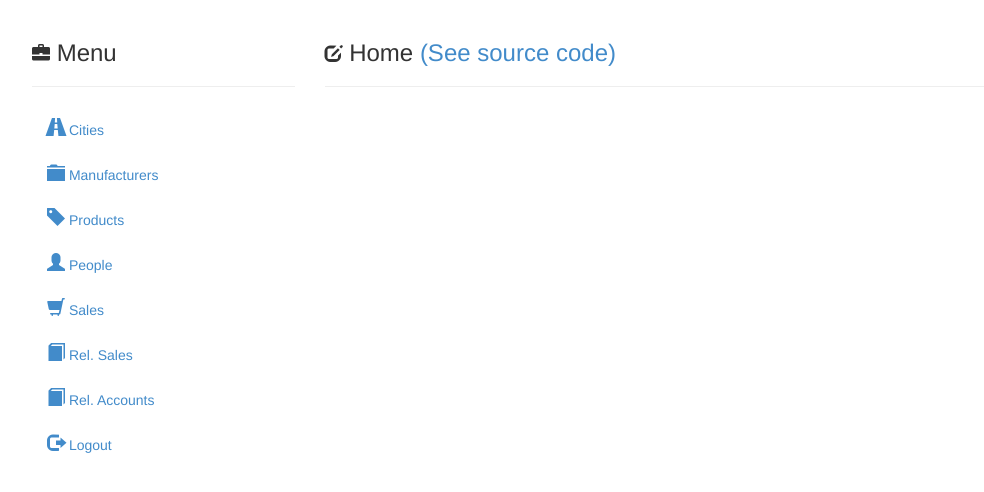
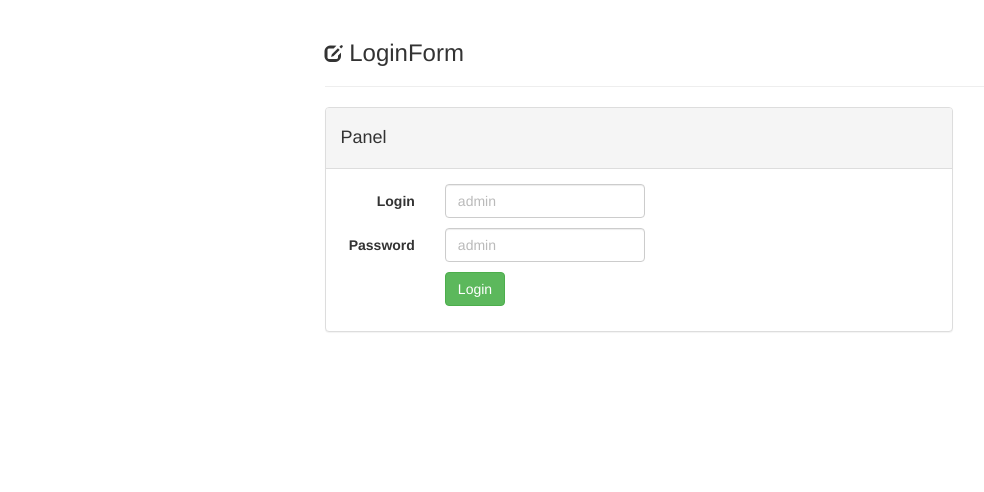
Before and after one commit to filipe1309/php-sales-control, a PHP site: page / in a window 1280 px wide. Shown: the part 51-543 px from the top of the page, without its empty margins (38-1022 px from the left). Run offline with PHP 8.4, Linux system fonts and the light colour scheme.

Commit message:
Add login page
Signed-off-by: filipe1309 <filipe1309@outlook.com>

```diff
--- /dev/null
+++ b/App/Control/LoginForm.php
@@ -0,0 +1,55 @@
+<?php
+// 7 Creating an app
+// 7.4 Program
+// 7.4.8 Login control
+// 7.4.8.1 Login form
+
+
+use Book\Control\Page;
+use Book\Control\Action;
+use Book\Widgets\Form\Form;
+use Book\Widgets\Form\Entry;
+use Book\Widgets\Form\Password;
+use Book\Widgets\Form\Button;
+use Book\Widgets\Wrapper\DatagridWrapper;
+use Book\Widgets\Wrapper\FormWrapper;
+use Book\Widgets\Container\Panel;
+use Book\Session\Session;
+
+class LoginForm extends Page {
+    private $form;
+
+    public function __construct() {
+        parent::__construct();
+
+        $this->form = new FormWrapper(new Form('form_login'));
+
+        $login = new Entry('login');
+        $password = new Password('password');
+
+        $login->placeholder = 'admin';
+        $password->placeholder = 'admin';
+
+        $this->form->addField('Login', $login, 200);
+        $this->form->addField('Password', $password, 200);
+        $this->form->addAction('Login', new Action([$this, 'onLogin']));
+
+        $panel = new Panel('Panel');
+        $panel->add($this->form);
+
+        parent::add($panel);
+    }
+
+    public function onLogin($param) {
+        $data = $this->form->getData();
+        if ($data->login == 'admin' AND $data->password == 'admin') {
+            Session::setValue('logged', TRUE);
+            echo "<script language='Javascript'> window.location = 'index.php'; </script>";
+        }
+    }
+
+    public function onLogout($param) {
+        Session::setValue('logged', FALSE);
+        echo "<script language='Javascript'> window.location = 'index.php'; </script>";
+    }
+}
--- /dev/null
+++ b/App/Templates/login.html
@@ -0,0 +1,59 @@
+<!DOCTYPE html>
+<html lang="en">
+<head>
+    <title>PHPOO</title>
+    <meta http-equiv="Content-Type" content="text/html; charset=UTF-8">
+    <script type="text/javascript" src="App/Templates/js/jquery.min.js"></script>
+    <script type="text/javascript" src="App/Templates/js/bootstrap.min.js"></script>
+    <link href="App/Templates/css/bootstrap.min.css" rel="stylesheet">
+    <link href="App/Templates/css/styles.css" rel="stylesheet">
+</head>
+
+<body>
+    <!-- Header -->
+    <div id="top-nav" class="navbar navbar-inverse navbar-static-top">
+        <div class="container">
+            <div class="navbar-header">
+                <a class="navbar-brand" target="newwindow" href="http://pablo.blog.br/book">PHP Programando com Orientação a Objetos</a>
+            </div>
+        </div>
+        <!-- /container -->
+    </div>
+    <!-- /Header -->
+
+    <!-- Main -->
+    <div class="container">
+        <!-- upper section -->
+        <div class="row">
+            <div class="col-sm-3">
+            </div>
+            <!-- /span-3 -->
+            <div class="col-sm-9">
+
+                <!-- column 2 -->
+                <h3><i class="glyphicon glyphicon-edit"></i> {class} </h3>
+
+                <hr>
+
+                <div class="row">
+                    <!-- center left-->
+                    <div class="col-sm-9">
+                       {content}
+                    </div>
+                    <!--/col-->
+                </div>
+                <!--/row-->
+            </div>
+            <!--/col-span-9-->
+
+        </div>
+        <!--/row-->
+        <!-- /upper section -->
+
+    </div>
+    <!--/container-->
+    <!-- /Main -->
+</body>
+
+<br>
+</html>
--- a/index.php
+++ b/index.php
@@ -2,6 +2,9 @@
 // 7 Creating an app
 // 7.1 Application
 // 7.1.1 Index
+// 7.4.8 Login control
+// 7.4.8.1 A new index
+
 
 
 // Library Loader
@@ -17,13 +20,25 @@ $appLoader->addDirectory('App/Control');
 $appLoader->addDirectory('App/Model');
 $appLoader->register();
 
+use Book\Session\Session;
+
 // Read template content
+$content = '';
+
+new Session;
+
+if (Session::getValue('logged')) {
     $template = file_get_contents('App/Templates/template.html');
-$content = '';
-$class = 'Home';
+    $class = '';
+} else {
+    $template = file_get_contents('App/Templates/login.html');
+    $class = 'LoginForm';
+}
 
-if ($_GET) {
+if (isset($_GET['class']) && Session::getValue('logged')) {
     $class = $_GET['class'];
+}
+
 if (class_exists($class)) {
     try {
         $page = new $class; // instance class
@@ -35,7 +50,7 @@ if ($_GET) {
         $content = $e->getMessage() . '<br>' . $e->getTraceAsString();
     }
 }
-}
+
 
 // Inject generated content inside the template
 $output = str_replace('{content}', $content, $template);
```
Lines whose indentation alone changed are shown as unchanged.
